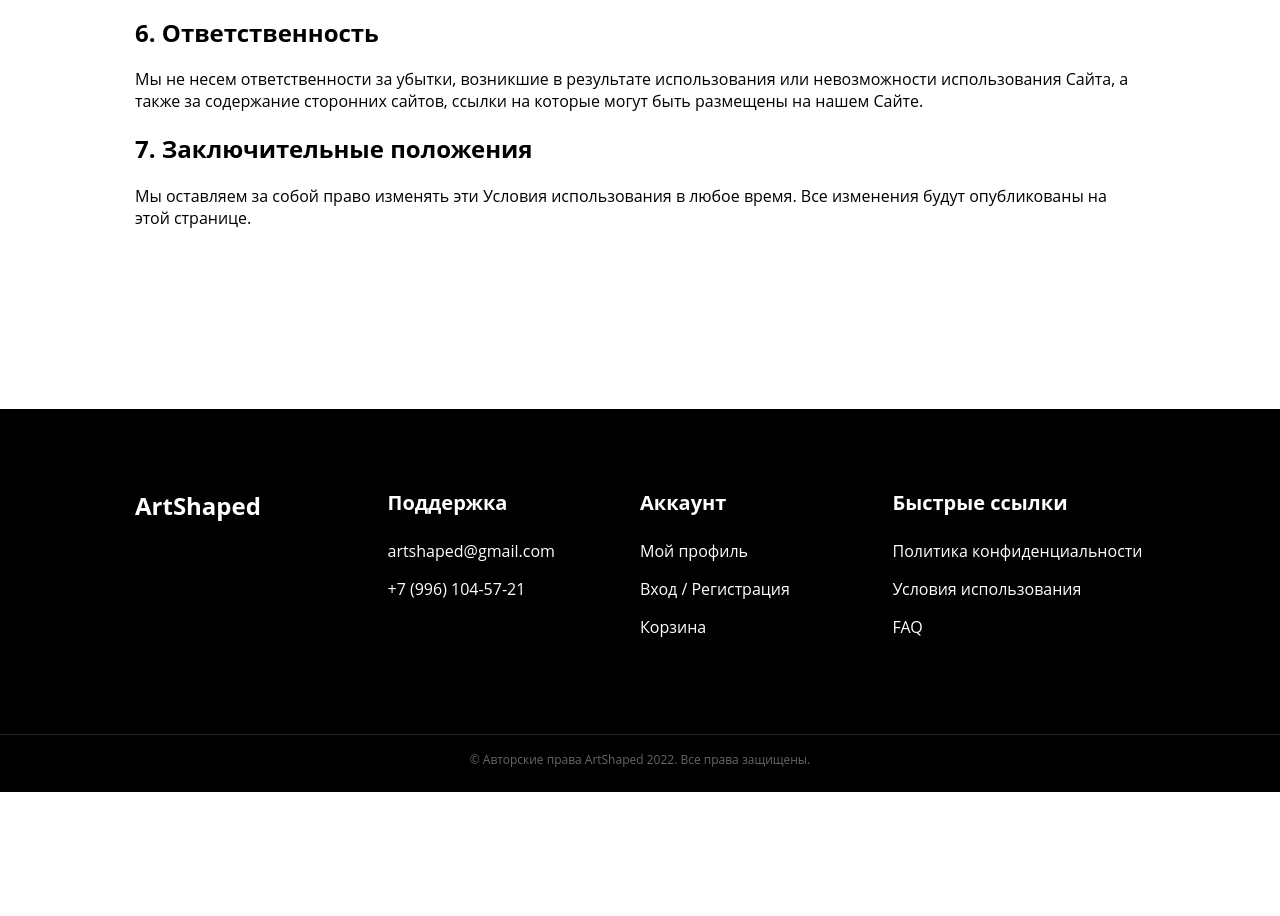
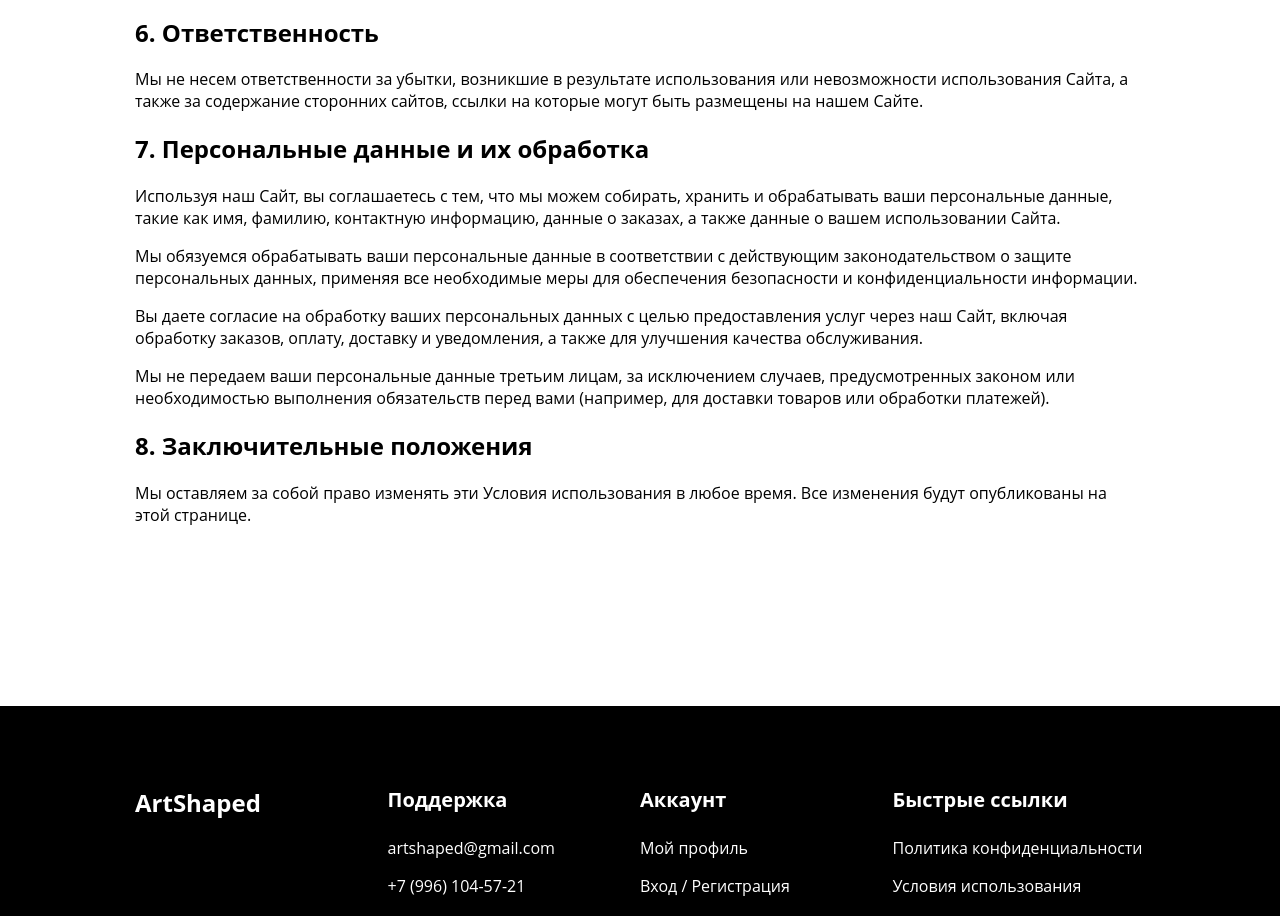
Before and after one commit to Riedery-Walst/cloths-shop-frontend, a Vue app: page /terms-of-service in a window 1280 px wide. Shown: the part 940-1856 px from the top of the page. Before the commit the page ends 1732 px from the top, so only its background shows below. Built offline with nearby package versions, Linux system fonts and the light colour scheme.

Commit message:
Добавление раздела "Персональные данные и их обработка"

```diff
--- a/src/components/admin/Sidebar.vue
+++ b/src/components/admin/Sidebar.vue
@@ -25,26 +25,23 @@ export default {
   gap: 15px;
 }
 
-/* Стили для ссылок */
 .sidebar-link {
-  color: #000000; /* Белый цвет текста */
+  color: #000000;
   text-decoration: none;
   font-size: 16px;
   transition: background-color 0.3s, color 0.3s;
 }
 
-/* Эффекты при наведении */
 .sidebar-link:hover {
   color: #E07575;
 }
 
-/* Стили для активной ссылки */
 .router-link-active {
   color: #DB4444;
   font-weight: bold;
 }
 
-/* Адаптивность */
+
 @media (max-width: 768px) {
   .sidebar {
     width: 200px;
--- a/src/views/TermsOfServicePage.vue
+++ b/src/views/TermsOfServicePage.vue
@@ -25,7 +25,7 @@
 
     <section class="terms-section">
       <h2>3. Права и обязанности пользователей</h2>
-      <p>Пользователи обязаны:</p> <!-- Модификация: убираем <ul> из <p> -->
+      <p>Пользователи обязаны:</p>
       <ul>
         <li>Предоставлять достоверную информацию при регистрации.</li>
         <li>Использовать Сайт только в законных целях.</li>
@@ -60,7 +60,27 @@
     </section>
 
     <section class="terms-section">
-      <h2>7. Заключительные положения</h2>
+      <h2>7. Персональные данные и их обработка</h2>
+      <p>
+        Используя наш Сайт, вы соглашаетесь с тем, что мы можем собирать, хранить и обрабатывать ваши персональные данные, такие как имя, фамилию,
+        контактную информацию, данные о заказах, а также данные о вашем использовании Сайта.
+      </p>
+      <p>
+        Мы обязуемся обрабатывать ваши персональные данные в соответствии с действующим законодательством о защите персональных данных, применяя
+        все необходимые меры для обеспечения безопасности и конфиденциальности информации.
+      </p>
+      <p>
+        Вы даете согласие на обработку ваших персональных данных с целью предоставления услуг через наш Сайт, включая обработку заказов, оплату,
+        доставку и уведомления, а также для улучшения качества обслуживания.
+      </p>
+      <p>
+        Мы не передаем ваши персональные данные третьим лицам, за исключением случаев, предусмотренных законом или необходимостью выполнения
+        обязательств перед вами (например, для доставки товаров или обработки платежей).
+      </p>
+    </section>
+
+    <section class="terms-section">
+      <h2>8. Заключительные положения</h2>
       <p>
         Мы оставляем за собой право изменять эти Условия использования в любое время. Все изменения
         будут опубликованы на этой странице.
```
